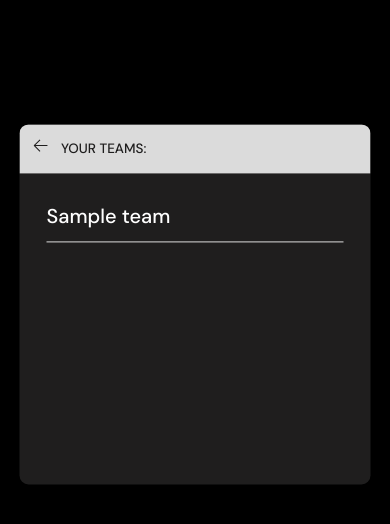
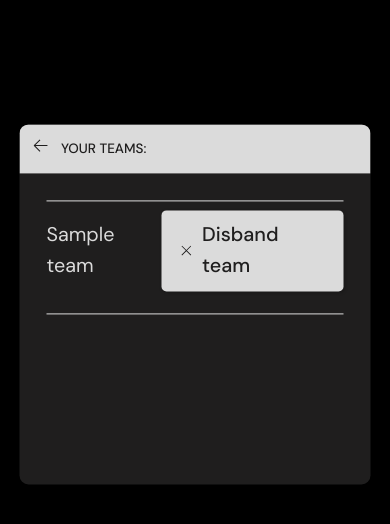
Before and after one commit to KamilGrundas/To-do-django-website, a Django app: page /team-list/ in a window 390 px wide. Shown: the part 132-656 px from the top of the page. Run offline with Django 4.2, Linux system fonts and the light colour scheme; a user stored in the database is signed in; tables that the repository leaves empty hold one stand-in row (values such as "Sample post"); grey boxes marked "Sample" are stand-in pictures.

Commit message:
Added mobile leave/delete team options

```diff
--- a/api/templates/api/team_list.html
+++ b/api/templates/api/team_list.html
@@ -21,18 +21,50 @@
           <div class="topics-page layout__body">
 
 
-            <ul class="topics__list2">
+
 
               {% for team in teams %}
-              <li>
-                <a href="{% url 'team' team.id %}">{{team.team_name}}</a>
-              </li>
+              {% if request.user in team.team_leaders.all %}
+              <div class="roomListRoom__meta">
+                  <a href="{% url 'team' team.id %}">{{team.team_name}}</a>
+
+                  <a href = "{% url 'delete-team' team.id %}" class="btn btn--main_center" type="submit" name="pk" value ="{{team.id}}">
+                    <svg version="1.1" xmlns="http://www.w3.org/2000/svg" width="32" height="32" viewBox="0 0 32 32">
+                      <title>disband</title>
+                      <path
+                        d="M27.314 6.019l-1.333-1.333-9.98 9.981-9.981-9.981-1.333 1.333 9.981 9.981-9.981 9.98 1.333 1.333 9.981-9.98 9.98 9.98 1.333-1.333-9.98-9.98 9.98-9.981z"
+                      ></path>
+                    </svg>
+                    Disband team
+                  </a>
+                </div>
+                <br>
+
+                <div class="roomListRoom__meta">
+                </div>
+                {% else %}
+                <div class="roomListRoom__meta">
+                  <a href="{% url 'team' team.id %}">{{team.team_name}}</a>
+
+                  <a href = "{% url 'leave-team' team.id %}" class="btn btn--main_center" type="submit" name="pk" value ="{{team.id}}">
+                    <svg version="1.1" xmlns="http://www.w3.org/2000/svg" width="32" height="32" viewBox="0 0 32 32">
+                      <title>leave</title>
+                      <path
+                        d="M27.314 6.019l-1.333-1.333-9.98 9.981-9.981-9.981-1.333 1.333 9.981 9.981-9.981 9.98 1.333 1.333 9.981-9.98 9.98 9.98 1.333-1.333-9.98-9.98 9.98-9.981z"
+                      ></path>
+                    </svg>
+                    Leave team
+                  </a>
+                </div>
+                <br>
+
+                <div class="roomListRoom__meta">
+                </div>
+                {% endif %}
+
 
               {% endfor %}
-              <li>
-              </li>
 
-            </ul>
           </div>
         </div>
       </div>
--- a/api/templates/api/team_members_list.html
+++ b/api/templates/api/team_members_list.html
@@ -95,6 +95,8 @@
                     </p>
                   </a>
                 </div>
+              </div>
+
               {% endif %}
               {% endfor %}
 
--- a/api/views.py
+++ b/api/views.py
@@ -414,6 +414,7 @@ def inviteDecline(request, pk):
 def teamList(request):
     teams = Team.objects.filter(team_members = request.user)
 
+
     context = {'teams': teams}
 
     return render(request, 'api/team_list.html', context)
--- a/static/styles/style.css
+++ b/static/styles/style.css
@@ -766,6 +766,7 @@ a {
 .roomListRoom__meta {
   border-top: 1px solid var(--color-dark-medium);
   padding-top: 1rem;
+  font-size: 2.2rem;
   display: flex;
   align-items: center;
   justify-content: space-between;
--- a/templates/main.html
+++ b/templates/main.html
@@ -6,8 +6,8 @@
     <meta http-equiv="X-UA-Compatible" content="IE=edge" />
     <meta name="viewport" content="width=device-width, initial-scale=1.0" />
     <link rel="shortcut icon" href="assets/favicon.ico" type="image/x-icon" />
-    <link rel="stylesheet" href="{% static 'styles/style.css'%}" />
-    {% comment %} <link rel="stylesheet" type="text/css" href="/static/styles/style.css?version=1" /> {% endcomment %}
+    {% comment %} <link rel="stylesheet" href="{% static 'styles/style.css'%}" /> {% endcomment %}
+    <link rel="stylesheet" type="text/css" href="/static/styles/style.css?version=1" />
     {% comment %} <link rel="stylesheet" type="text/css" href="static/styles/style.css?{% now "U" %}" /> {% endcomment %}
     <title>Ezinagro - make life easier</title>
   </head>
```
